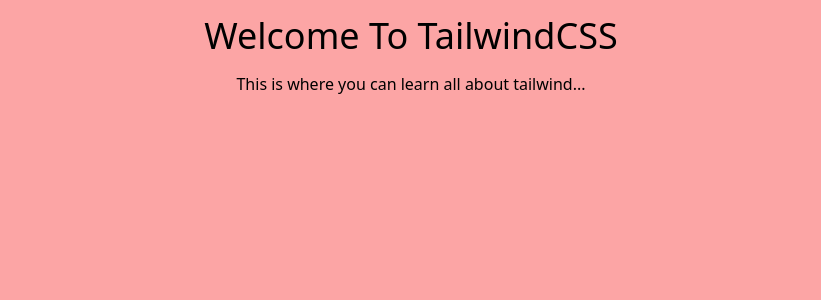
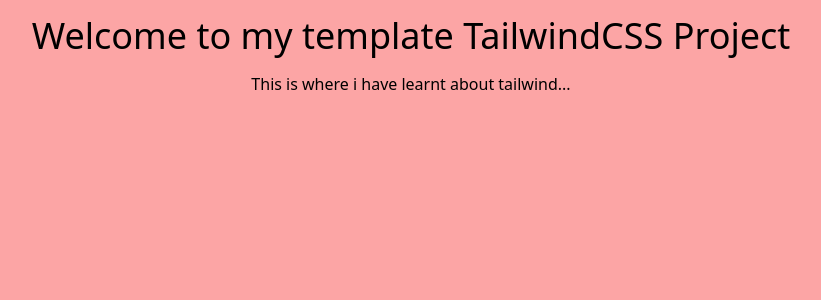
Before and after one commit to James-Frown/Learning-TailwindCSS, a React (Vite) app: page / in a window 1280 px wide. Shown: the top 300 px of the page, without its empty margins (229-1050 px from the left). Built offline with nearby package versions, Linux system fonts and the light colour scheme.

Commit message:
linked tailwindcss to vite | react project

```diff
--- a/src/App.jsx
+++ b/src/App.jsx
@@ -1,3 +1,5 @@
+import flexer from "./components/flex";
+
 function App() {
   return (
     <>
@@ -17,13 +19,16 @@
           <h1 className="
           text-4xl
           ">
-            Welcome To TailwindCSS
+            Welcome to my template TailwindCSS Project
           </h1>
           <p className="
           text-base
           ">
-            This is where you can learn all about tailwind...
+            This is where i have learnt about tailwind...
           </p>
+        </div>
+        <div>
+          {flexer}
         </div>
       </div>
     </>
--- /dev/null
+++ b/src/components/flex.jsx
@@ -0,0 +1,28 @@
+const flexer = () => {
+    return (
+      <>
+        <div className="
+        w-screen
+        h-screen
+        bg-red-300
+        ">
+          <div className="
+          flex
+          flex-col
+          justify-center
+          text-center
+          p-4
+          gap-4
+          ">
+            <p className="
+            text-base
+            ">
+              This is where i have learnt about tailwind...
+            </p>
+          </div>
+        </div>
+      </>
+    )
+  }
+
+  export default flexer;
```
Also changed, not shown: 1 other file (tests, documents, lock files or other folders).
